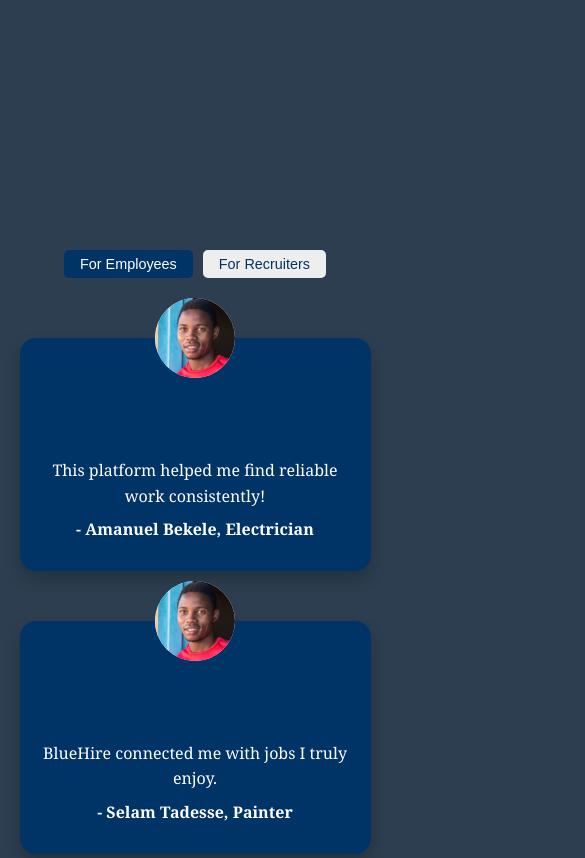
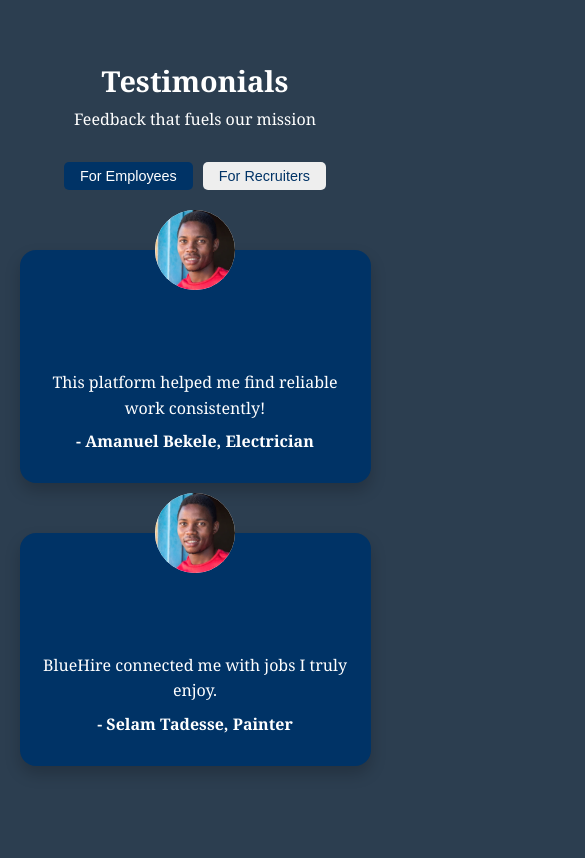
Before and after one commit to SenaKebe/BlueHire, a plain HTML site: page index.html in a window 390 px wide. Shown: the part 1653-2511 px from the top of the page, 585 px wide, since content can reach past the window. Drawn offline with Linux system fonts and the light colour scheme.

Commit message:
testimonial_section-responsiveness

```diff
--- a/styles/style.css
+++ b/styles/style.css
@@ -479,16 +479,14 @@ header nav ul li a:hover {
   font-size: 2.5rem;
   color: white;
   margin-bottom: 0.5rem;
-  align-items: center;
-  margin-left: 650px;
+  text-align: center;
 }
 
 .testimonial-subtitle {
   font-size: 1.1rem;
   color: white;
   margin-bottom: 2rem;
-    margin-left: 650px;
-
+  text-align: center;
 }
 
 .audience-toggle {
```
